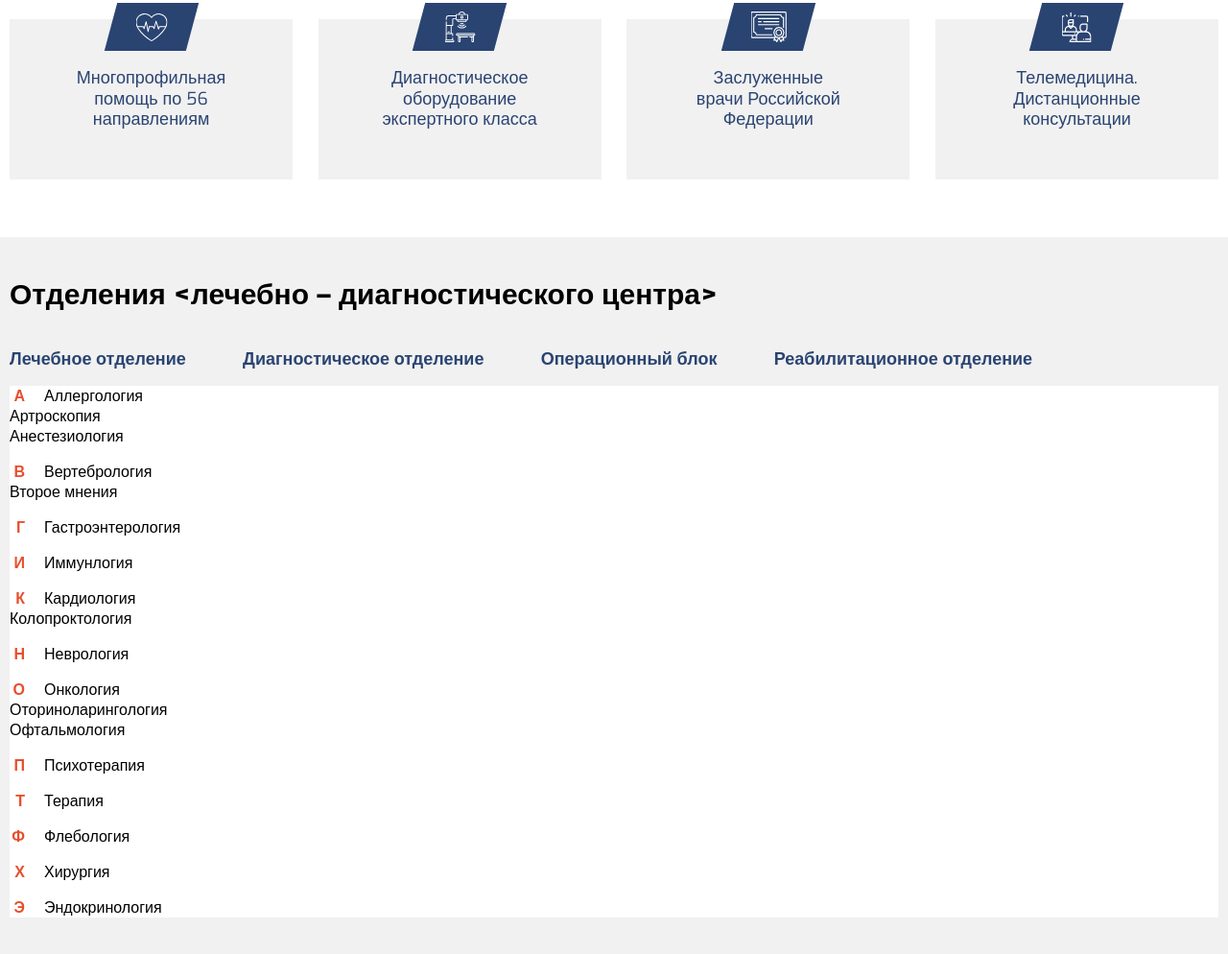
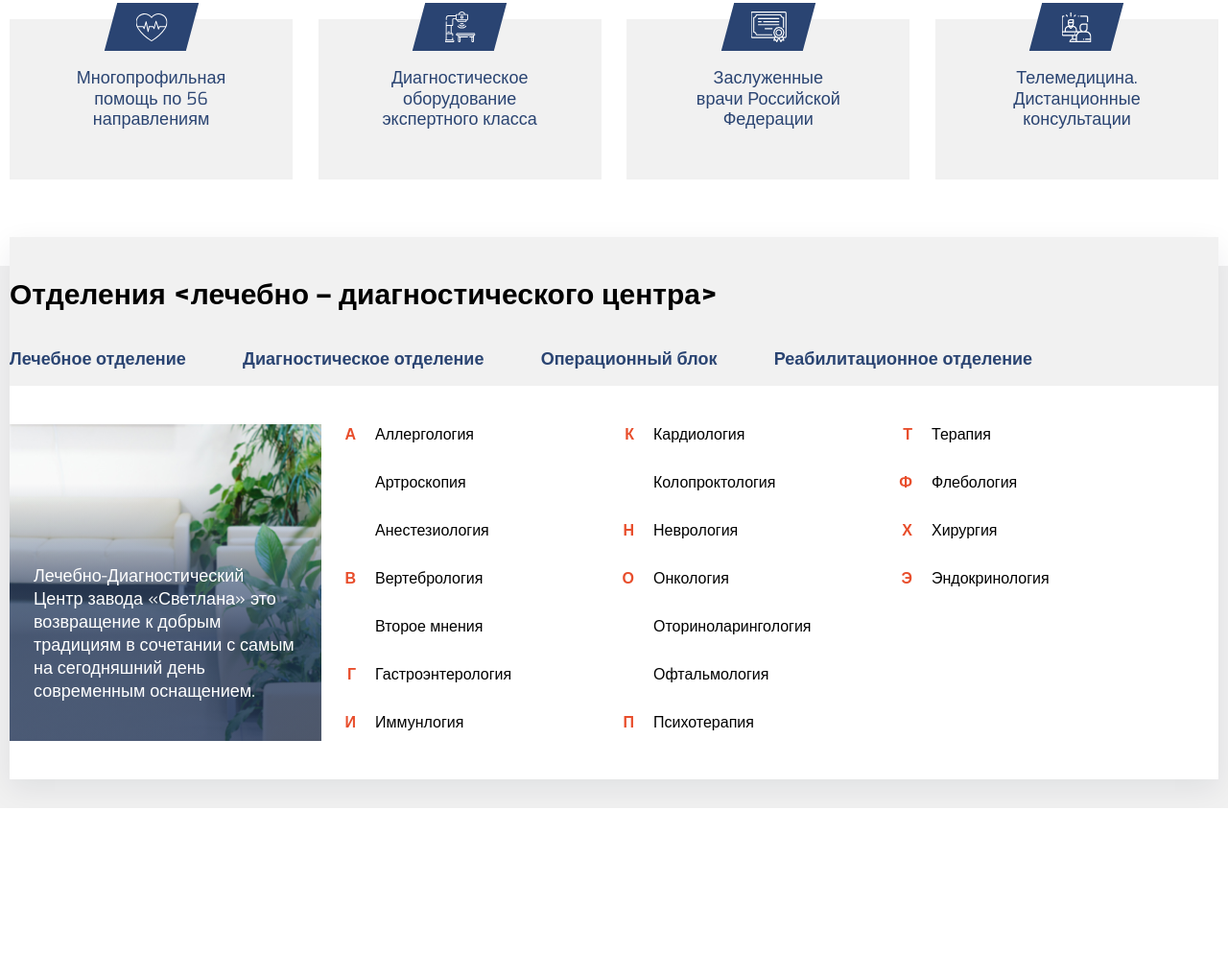
Before and after one commit to MaliSarus/ldc-svetlana, a website: page src/index.html in a window 1280 px wide. Shown: the part 872-1866 px from the top of the page at 96% size. After the commit the page ends 1714 px from the top, so only its background shows below. Drawn offline with Linux system fonts and the light colour scheme.

Commit message:
Changes in two sections

```diff
--- a/src/assets/scss/style.scss
+++ b/src/assets/scss/style.scss
@@ -10,7 +10,7 @@ body, html {
   font-family: 'Exo', sans-serif;
 }
 
-a{
+a {
   text-decoration: none;
 }
 
@@ -23,7 +23,7 @@ a{
   padding: 0 10px;
   box-sizing: border-box;
 
-  &_size_1667{
+  &_size_1667 {
     max-width: 1667px !important;
   }
 }
@@ -40,14 +40,24 @@ a{
   }
 }
 
-.title{
+.title {
   margin: 0;
   font-size: 30px;
 }
 
-.content{
+.content {
   max-width: 1360px;
   margin: 0 auto;
+
+  &_flex {
+    display: flex;
+    flex-wrap: nowrap;
+  }
+}
+
+.column {
+  max-width: 290px;
+  width: 100%;
 }
 
 // Экстрабольшие девайсы (большие десктопы, >= 1200px)
@@ -77,7 +87,8 @@ a{
     &__logo {
       margin-right: 60px;
       padding: 5px 0;
-      img{
+
+      img {
         vertical-align: middle;
       }
     }
@@ -112,6 +123,7 @@ a{
     &__contacts {
       display: flex;
       align-items: center;
+
       p {
         font-size: 16px;
         display: inline-block;
@@ -125,6 +137,7 @@ a{
       position: relative;
       display: inline-block;
       float: right;
+
       a {
         font-weight: bold;
         font-size: 24px;
@@ -132,6 +145,7 @@ a{
         color: $main-color;
 
       }
+
       small {
         position: absolute;
         right: 0;
@@ -154,8 +168,9 @@ a{
           margin-right: 30px;
           display: inline-block;
           font-size: 16px;
-          a{
-            color: rgba(white,.8);
+
+          a {
+            color: rgba(white, .8);
           }
         }
       }
@@ -171,7 +186,8 @@ a{
       background: linear-gradient(0deg, rgba(255, 255, 255, 0.05), rgba(255, 255, 255, 0.05));
       position: relative;
       z-index: 2;
-      &:focus{
+
+      &:focus {
         border: 2px solid white;
       }
 
@@ -249,13 +265,14 @@ a{
       padding: 90px 0;
       max-width: 666px;
       position: relative;
-      &::before{
+
+      &::before {
         position: absolute;
         display: block;
         content: '';
         width: 176px;
         height: 92px;
-        background-color: rgba($accent-color,.2);
+        background-color: rgba($accent-color, .2);
         top: 245px;
         left: -310px;
         transform: skewX(-20deg);
@@ -274,7 +291,8 @@ a{
         margin-bottom: 55px;
         cursor: pointer;
         transition: background-color .5s;
-        &:hover{
+
+        &:hover {
           background-color: $accent-color;
         }
       }
@@ -322,7 +340,8 @@ a{
       min-height: 100%;
       flex-grow: 1;
       position: relative;
-      &::before{
+
+      &::before {
         position: absolute;
         z-index: 0;
         bottom: 0;
@@ -331,9 +350,10 @@ a{
         content: '';
         height: 250px;
         width: 300px;
-        background-color: rgba($accent-color,.4);
+        background-color: rgba($accent-color, .4);
         transform: skewX(-15deg);
       }
+
       &-picture {
         position: relative;
         z-index: 1;
@@ -397,12 +417,15 @@ a{
   }
 
 
-  .features{
-    padding: 60px 0;
-    &__title{
+  .features {
+    padding-top: 60px;
+    padding-bottom: 90px;
+
+    &__title {
       margin-bottom: 60px;
     }
-    &__block{
+
+    &__block {
       position: relative;
       flex-basis: calc(100% / 4 - 20px);
       display: flex;
@@ -413,36 +436,42 @@ a{
       text-align: center;
       padding: 0 50px;
       box-sizing: border-box;
-      &:nth-child(1){
-        .features__icon::before{
+
+      &:nth-child(1) {
+        .features__icon::before {
           background: url("../img/features/heart-icon.svg") center no-repeat;
         }
       }
-      &:nth-child(2){
-        .features__icon::before{
+
+      &:nth-child(2) {
+        .features__icon::before {
           background: url("../img/features/tech-icon.svg") center no-repeat;
         }
       }
-      &:nth-child(3){
-        .features__icon::before{
+
+      &:nth-child(3) {
+        .features__icon::before {
           background: url("../img/features/grant-icon.svg") center no-repeat;
         }
       }
-      &:nth-child(4){
-        .features__icon::before{
+
+      &:nth-child(4) {
+        .features__icon::before {
           background: url("../img/features/people-icon.svg") center no-repeat;
         }
       }
     }
-    &__icon{
+
+    &__icon {
       position: absolute;
       left: 50%;
       transform: translateX(-50%) skewX(-15deg);
-      top:-10%;
+      top: -10%;
       width: 85px;
       height: 50px;
       background-color: $main-color;
-      &::before{
+
+      &::before {
         transform: skewX(15deg);
         width: 100%;
         height: 100%;
@@ -450,39 +479,51 @@ a{
         content: '';
       }
     }
-    &__desc{
+
+    &__desc {
       font-size: 18px;
       line-height: 120%;
       width: 100%;
     }
   }
 
-  .units{
+  .units {
     background-color: $bg-gray;
-    &__block{
-      padding: 40px 0;
+    position: relative;
+
+    &__block {
       width: 100%;
+      position: relative;
+      top: -30px;
+      box-shadow: 0px 10px 30px rgba(12, 28, 56, 0.08);
     }
-    &__head{
+
+    &__head {
+      padding-top: 40px;
       background: $bg-gray;
-      .title{
+
+      .title {
         margin-bottom: 35px;
       }
     }
-    &__menu{
-      ul{
+
+    &__menu {
+      ul {
         padding: 0;
         list-style: none;
-        li{
+
+        li {
           margin-right: 55px;
           display: inline-block;
-          a{
+
+          a {
             font-weight: 600;
             font-size: 18px;
             color: $main-color;
             padding-bottom: 20px;
             transition: color .5s;
-            &:hover{
+
+            &:hover {
               color: $accent-color;
               border-bottom: 2px solid $accent-color;
             }
@@ -490,79 +531,156 @@ a{
         }
       }
     }
-    &__content{
+
+    &__content {
       background-color: white;
-      &-services{
-        ul{
-          padding: 0;
-          list-style: none;
-          li::before {
-            margin-right: 20px;
-            width: 1em;
-            text-align: right;
-            display: inline-block;
-            font-weight: bold;
-            font-size: 16px;
-            color: $accent-color;
-          }
-          &:nth-child(1){
-            li:nth-child(1)::before{
-              content: 'А';
+      padding: 40px 0;
+
+      &-image {
+        min-width: 325px;
+        height: 330px;
+        background: url("../img/units/content-image.png") center no-repeat;
+        background-size: cover;
+        position: relative;
+        display: inline-block;
+        margin-right: 20px;
+
+        &::after {
+          content: '';
+          display: block;
+          width: 100%;
+          height: 100%;
+          background: linear-gradient(179.96deg, rgba(42, 68, 114, 0) 18.76%, rgba(42, 68, 114, 0.55) 49.37%);
+        }
+
+        p {
+          position: absolute;
+          left: 0;
+          bottom: 0;
+          color: white;
+          padding: 40px 25px;
+          font-size: 18px;
+          margin: 0;
+        }
+      }
+
+      &-services {
+        display: flex;
+        flex-wrap: wrap;
+        width: 100%;
+        height: 330px;
+
+        .column {
+          ul:last-child {
+            li:last-child {
+              margin-bottom: 0;
             }
           }
-          &:nth-child(2){
-            li:nth-child(1)::before{
-              content: 'В';
+
+          &:nth-child(1) {
+            ul {
+              &:nth-child(1) {
+                li:nth-child(1)::before {
+                  content: 'А';
+                }
+              }
+
+              &:nth-child(2) {
+                li:nth-child(1)::before {
+                  content: 'В';
+                }
+              }
+
+              &:nth-child(3) {
+                li:nth-child(1)::before {
+                  content: 'Г';
+                }
+              }
+
+              &:nth-child(4) {
+                li:nth-child(1)::before {
+                  content: 'И';
+                }
+              }
             }
           }
-          &:nth-child(3){
-            li:nth-child(1)::before{
-              content: 'Г';
+
+
+          &:nth-child(2) {
+            ul {
+              &:nth-child(1) {
+                li:nth-child(1)::before {
+                  content: 'К';
+                }
+              }
+
+              &:nth-child(2) {
+                li:nth-child(1)::before {
+                  content: 'Н';
+                }
+              }
+
+              &:nth-child(3) {
+                li:nth-child(1)::before {
+                  content: 'О';
+                }
+              }
+
+              &:nth-child(4) {
+                li:nth-child(1)::before {
+                  content: 'П';
+                }
+              }
             }
           }
-          &:nth-child(4){
-            li:nth-child(1)::before{
-              content: 'И';
+
+          &:nth-child(3) {
+            ul {
+              &:nth-child(1) {
+                li:nth-child(1)::before {
+                  content: 'Т';
+                }
+              }
+
+              &:nth-child(2) {
+                li:nth-child(1)::before {
+                  content: 'Ф';
+                }
+              }
+
+              &:nth-child(3) {
+                li:nth-child(1)::before {
+                  content: 'Х';
+                }
+              }
+
+              &:nth-child(4) {
+                li:nth-child(1)::before {
+                  content: 'Э';
+                }
+              }
             }
           }
-          &:nth-child(5){
-            li:nth-child(1)::before{
-              content: 'К';
-            }
-          }
-          &:nth-child(6){
-            li:nth-child(1)::before{
-              content: 'Н';
-            }
-          }
-          &:nth-child(7){
-            li:nth-child(1)::before{
-              content: 'О';
-            }
-          }
-          &:nth-child(8){
-            li:nth-child(1)::before{
-              content: 'П';
-            }
-          }
-          &:nth-child(9){
-            li:nth-child(1)::before{
-              content: 'Т';
-            }
-          }
-          &:nth-child(10){
-            li:nth-child(1)::before{
-              content: 'Ф';
-            }
-          }
-          &:nth-child(11){
-            li:nth-child(1)::before{
-              content: 'Х';
-            }
-          }
-          &:nth-child(12){
-            li:nth-child(1)::before{
-              content: 'Э';
+
+          ul {
+            margin: 0;
+            display: block;
+            padding: 0;
+            list-style: none;
+
+            li {
+              margin-bottom: 29px;
+
+              &::before {
+                margin-right: 20px;
+                width: 1em;
+                text-align: right;
+                display: inline-block;
+                font-weight: bold;
+                font-size: 16px;
+                color: $accent-color;
+                content: '';
+              }
             }
           }
         }
--- a/src/index.html
+++ b/src/index.html
@@ -60,7 +60,7 @@
             <div class="about__info"><!--Левая часть-->
                 <h2 class="about__doctor-name">Вишневский Аркадий <br>Анатольевич </h2>
                 <h4 class="about__title">Эксперты становятся ближе </h4>
-                <p class="about__desc">Невролог, вертеброневролог, нейрохирург, травмотолог-ортопед Доктор
+                <p class="about__desc">Невролог, вертеброневролог, нейрохирург, травмотолог-ортопед<br>Доктор
                     медицинских наук, профессор. </p>
                 <button>Подробнее</button>
                 <div class="select-buttons">
@@ -112,8 +112,8 @@
     <div class="container container_size_1667">
         <div class="row">
             <div class="units__block"><!--Верх-->
-                <div class="content"><!--Ограничение основного контента-->
                 <div class="units__head">
+                    <div class="content">
                         <h2 class="title">
                             Отделения <лечебно – диагностического центра>
                         </h2>
@@ -126,9 +126,16 @@
                             </ul>
                         </div>
                     </div>
+                </div>
                 <div class="units__content"><!--Низ-->
-                        <div class="units__content-image"></div>
+                    <div class="content content_flex">
+                        <div class="units__content-image">
+                            <p>
+                                Лечебно-Диагностический Центр завода «Светлана» это возвращение к добрым традициям в сочетании с самым на сегодняшний день современным оснащением.
+                            </p>
+                        </div>
                         <div class="units__content-services">
+                            <div class="column">
                                 <ul>
                                     <li>Аллергология</li>
                                     <li>Артроскопия</li>
@@ -144,6 +151,8 @@
                                 <ul>
                                     <li>Иммунлогия</li>
                                 </ul>
+                            </div>
+                            <div class="column">
                                 <ul>
                                     <li>Кардиология</li>
                                     <li>Колопроктология</li>
@@ -159,6 +168,8 @@
                                 <ul>
                                     <li>Психотерапия</li>
                                 </ul>
+                            </div>
+                            <div class="column">
                                 <ul>
                                     <li>Терапия</li>
                                 </ul>
@@ -175,6 +186,7 @@
                         </div>
                     </div>
                 </div>
+            </div>
             <div class="units__emergency-room"></div>
         </div>
     </div>
```
Also changed, not shown: src/assets/css/style.css, src/assets/img/units/content-image.png (added). Lines whose indentation alone changed are shown as unchanged.
